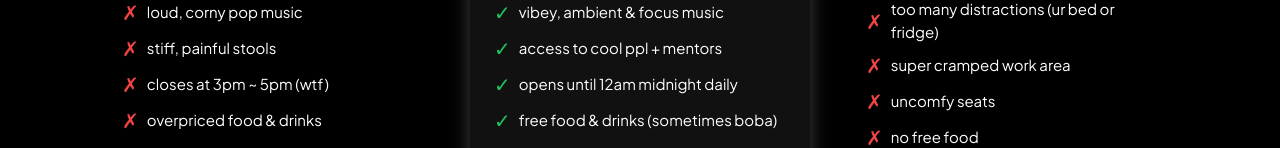
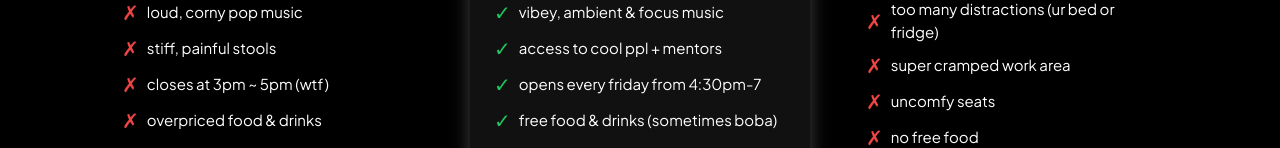
Before and after one commit to CarterCote/stanford-hackspace, a Next.js app: page / in a window 1280 px wide. Shown: the part 1941-2089 px from the top of the page. Built offline with nearby package versions, Linux system fonts and the light colour scheme.

Commit message:
fixed copy

```diff
--- a/src/app/page.tsx
+++ b/src/app/page.tsx
@@ -146,7 +146,7 @@ export default function Home() {
             features={[
               "vibey, ambient & focus music",
               "access to cool ppl + mentors",
-              "opens until 12am midnight daily",
+              "opens every friday from 4:30pm-7",
               "free food & drinks (sometimes boba)",
             ]}
             positive={true}
```
